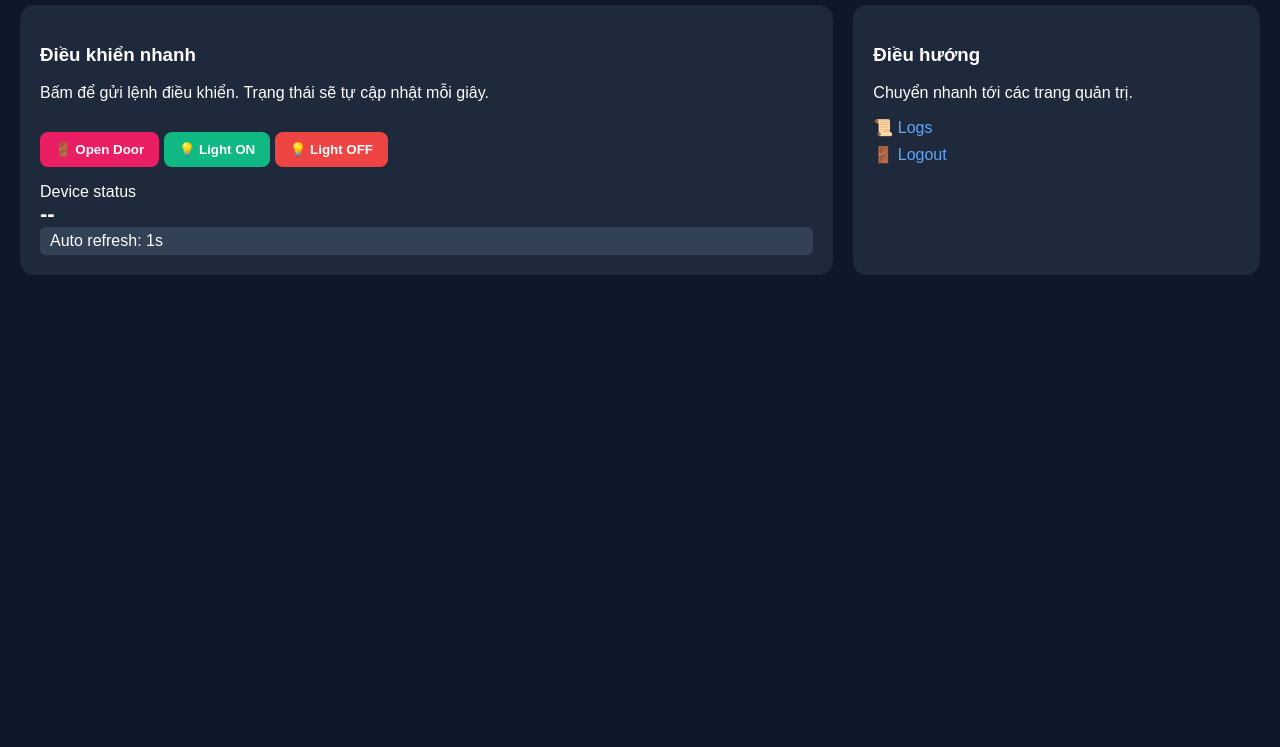
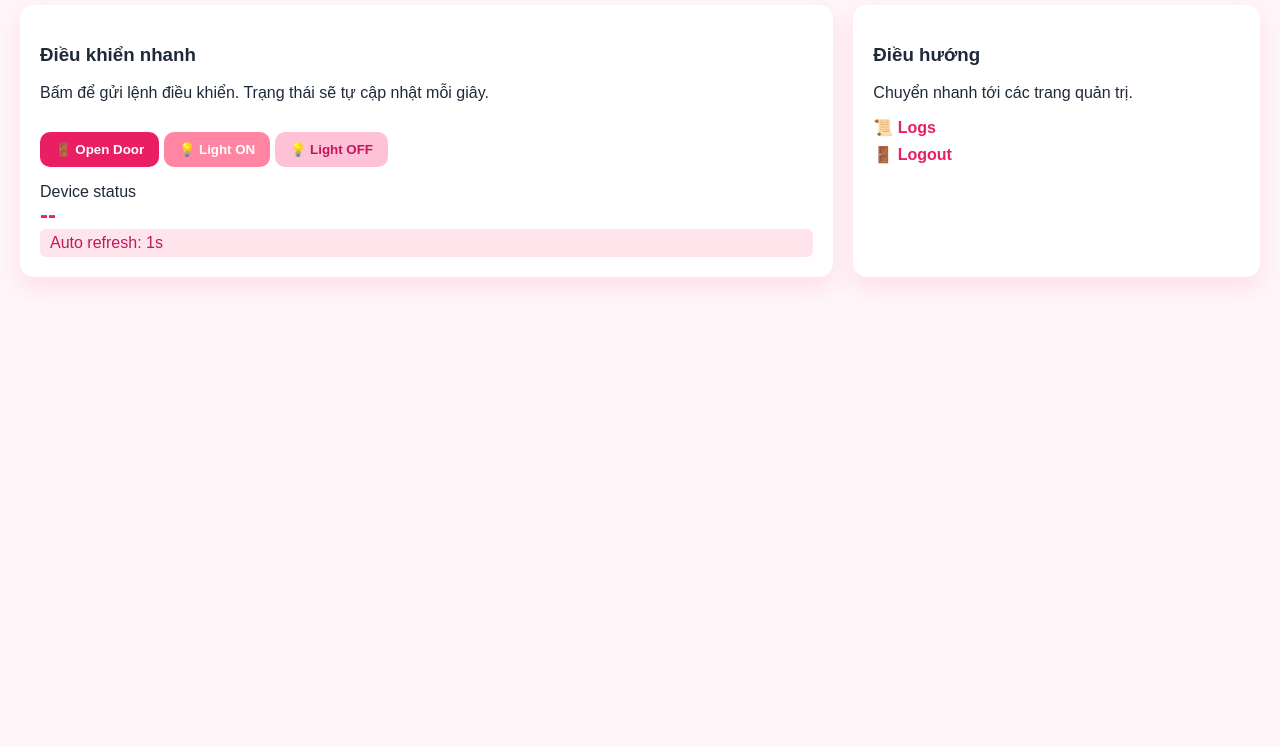
Before and after one commit to nam892005-glitch/smarthomefront, a plain HTML site: page dashboard.html in a window 1280 px wide. Shown: the part 53-800 px from the top of the page. Drawn offline with Linux system fonts and the light colour scheme; no server answers.

Commit message:
Update style.css

```diff
--- a/style.css
+++ b/style.css
@@ -3,12 +3,12 @@
   --primary-700: #c2185b;
   --primary-soft: #ffe4ec;
 
-  --bg: #0f172a;
-  --card: #1e293b;
+  --bg: #fff5f8;        /* nền trắng hồng */
+  --card: #ffffff;      /* card trắng */
 
-  --text: #ffffff;
-  --muted: #94a3b8;
-  --border: #334155;
+  --text: #1e293b;      /* chữ tối */
+  --muted: #64748b;
+  --border: #f1c6d4;
 
   --radius: 14px;
 }
@@ -38,6 +38,7 @@ body {
   padding: 20px;
   border-radius: var(--radius);
   margin-top: 20px;
+  box-shadow: 0 10px 25px rgba(233, 30, 99, 0.1);
 }
 
 /* GRID */
@@ -52,8 +53,14 @@ body {
   padding: 10px 15px;
   border: none;
   cursor: pointer;
-  border-radius: 8px;
+  border-radius: 10px;
   font-weight: bold;
+  transition: 0.2s;
+}
+
+.btn:hover {
+  transform: translateY(-2px);
+  opacity: 0.9;
 }
 
 .btn-primary {
@@ -62,42 +69,50 @@ body {
 }
 
 .btn-soft {
-  background: #10b981;
+  background: #ff85a2;
   color: white;
 }
 
 .btn-ghost {
-  background: #ef4444;
-  color: white;
+  background: #ffc1d6;
+  color: #c2185b;
 }
 
 /* NAV */
 .nav a {
   display: block;
   margin: 8px 0;
-  color: #60a5fa;
+  color: var(--primary);
   text-decoration: none;
+  font-weight: 600;
 }
 
 /* BADGE */
 .badge {
-  background: #334155;
+  background: var(--primary-soft);
+  color: var(--primary-700);
   padding: 5px 10px;
   border-radius: 6px;
 }
 
 /* VALUE TEXT */
 .value {
-  font-size: 22px;
+  font-size: 24px;
   font-weight: bold;
+  color: var(--primary);
 }
 
 /* INPUT */
 input, select {
   width: 100%;
   padding: 10px;
-  border-radius: 8px;
+  border-radius: 10px;
   border: 1px solid var(--border);
+  outline: none;
+}
+
+input:focus {
+  border-color: var(--primary);
 }
 
 /* TABLE */
@@ -106,13 +121,18 @@ table {
   border-collapse: collapse;
 }
 
+th {
+  background: var(--primary-soft);
+}
+
 th, td {
   padding: 10px;
   border: 1px solid var(--border);
 }
 
-/* LOGIN riêng (fix màu sáng) */
+/* LOGIN */
 .login-card {
   background: white;
   color: black;
+  box-shadow: 0 20px 40px rgba(233,30,99,.2);
 }
```
